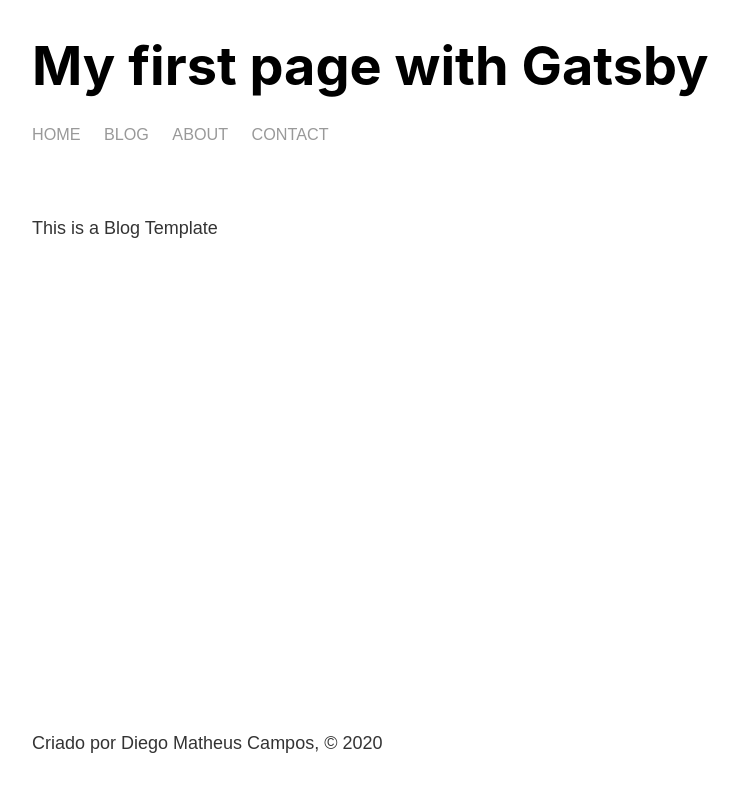
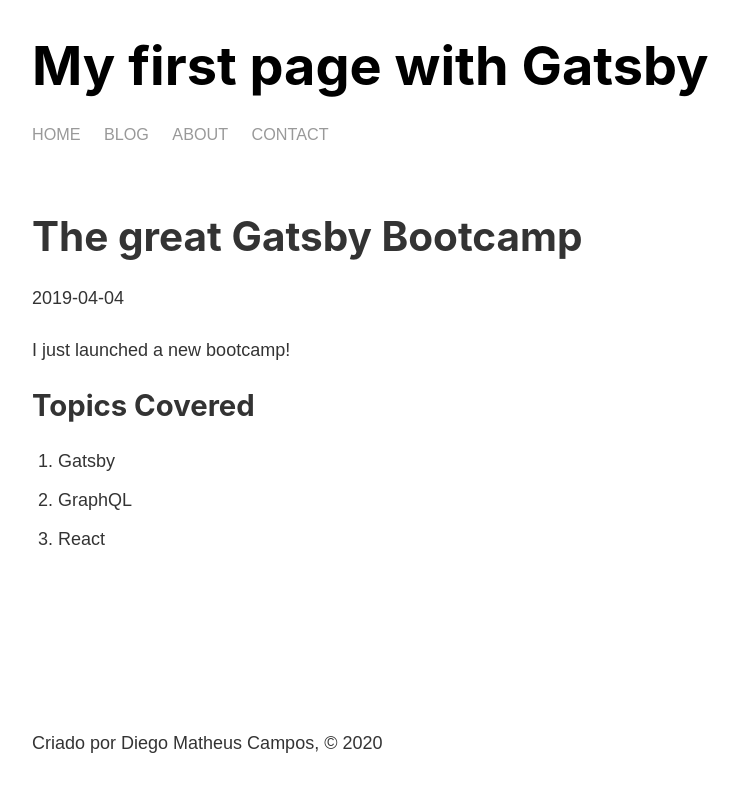
Before and after one commit to DiegoCampos1/gatsby_bootcamp, a Gatsby site: page /blog/gatsby in a window 1280 px wide. Shown: the whole page, without its empty margins (251-990 px from the left). Built offline with nearby package versions, Linux system fonts and the light colour scheme; Gatsby itself is replaced by a stand-in of ours.

Commit message:
Criando conteudo do blog via arquivos markDown

```diff
--- a/src/templates/blog.js
+++ b/src/templates/blog.js
@@ -1,13 +1,28 @@
-import React from 'react'
-import Layout from '../components/layout'
+import React from 'react';
+import Layout from '../components/layout';
+import { graphql } from 'gatsby';
 
+export const query = graphql`
+  query($slug: String!) {
+    markdownRemark(fields: { slug: { eq: $slug } }) {
+      frontmatter {
+        title
+        date
+      }
+      html
+    }
+  }
+`;
 
-function Blog() {
+function Blog(props) {
   return (
     <Layout>
-      This is a Blog Template
+        <h1>{props.data.markdownRemark.frontmatter.title}</h1>
+        <p>{props.data.markdownRemark.frontmatter.date}</p>
+        {console.log(typeof props.data.markdownRemark.html)}
+        <div dangerouslySetInnerHTML={{__html: props.data.markdownRemark.html}} />
     </Layout>
-  )
+  );
 }
 
-export default Blog
+export default Blog;
```
Also changed, not shown: .graphql (added).
